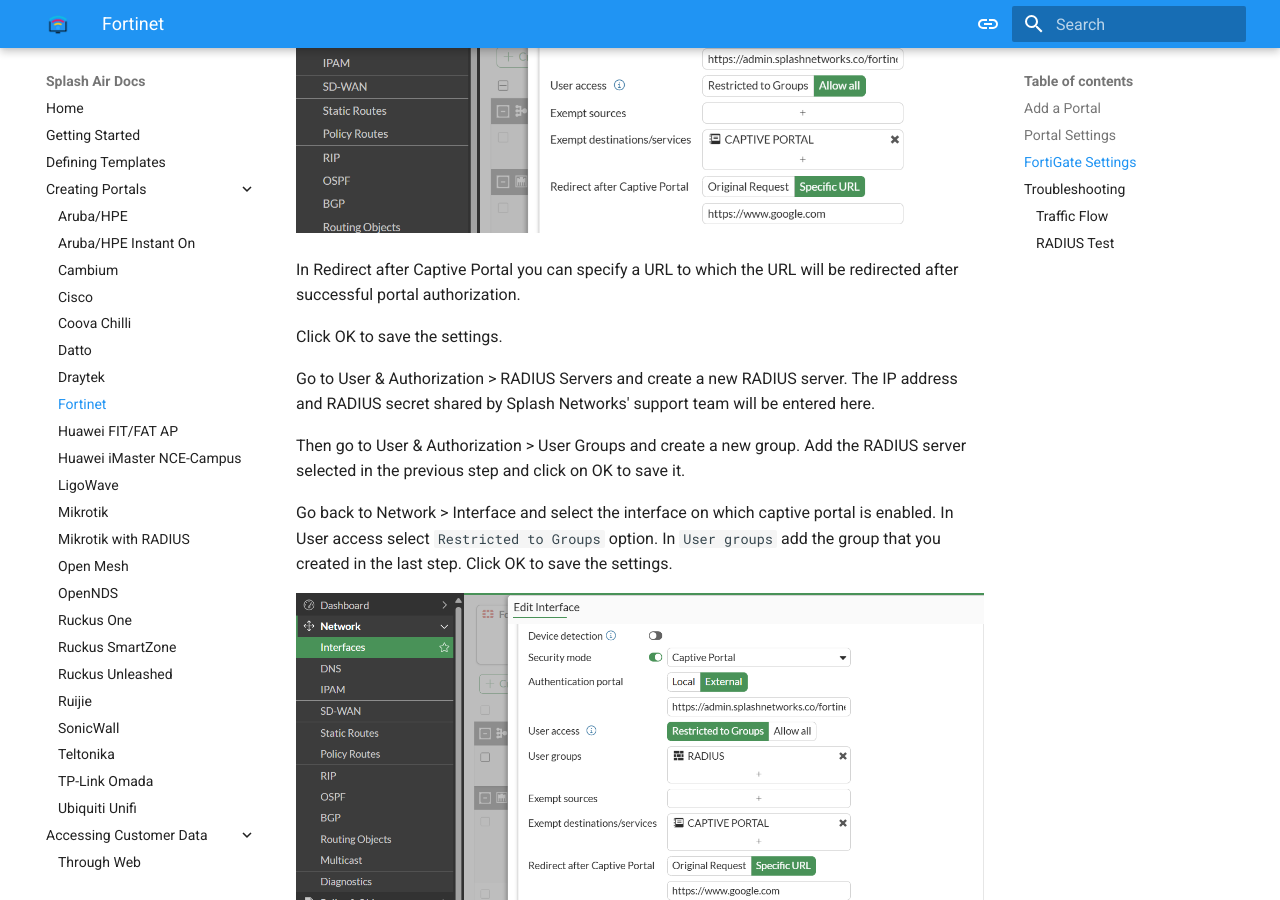
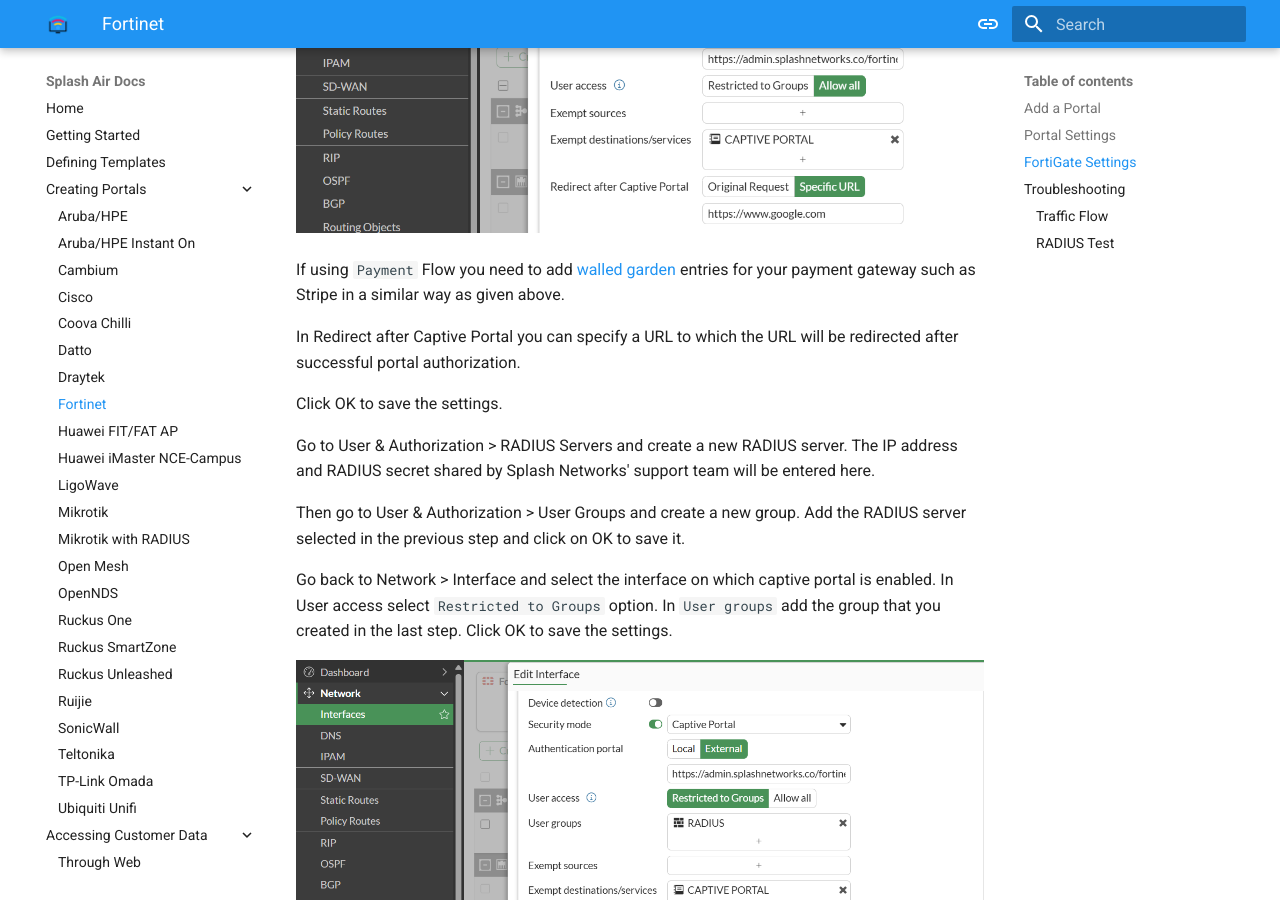
Before and after one commit to splash-networks/admin-panel-doc, an MkDocs documentation site: the page built from docs/portals/fortinet.md, in a window 1280 px wide and 900 px high, scrolled down 1801 px. Built offline with MkDocs 1.6.1 and Material for MkDocs 9.7.7, drawn with Linux system fonts in a browser that asks for light colours.

Commit message:
fortinet payment flow

```diff
--- a/docs/portals/fortinet.md
+++ b/docs/portals/fortinet.md
@@ -34,6 +34,8 @@
 
 ![Fortigate Interface Settings](../assets/images/portals/fortinet/interface-settings.png)
 
+If using `Payment` Flow you need to add [walled garden](../walled-garden.md) entries for your payment gateway such as Stripe in a similar way as given above.
+
 In Redirect after Captive Portal you can specify a URL to which the URL will be redirected after successful portal authorization.
 
 Click OK to save the settings.
```
Also changed, not shown: docs/defining-templates.md (+2 -2 lines).
